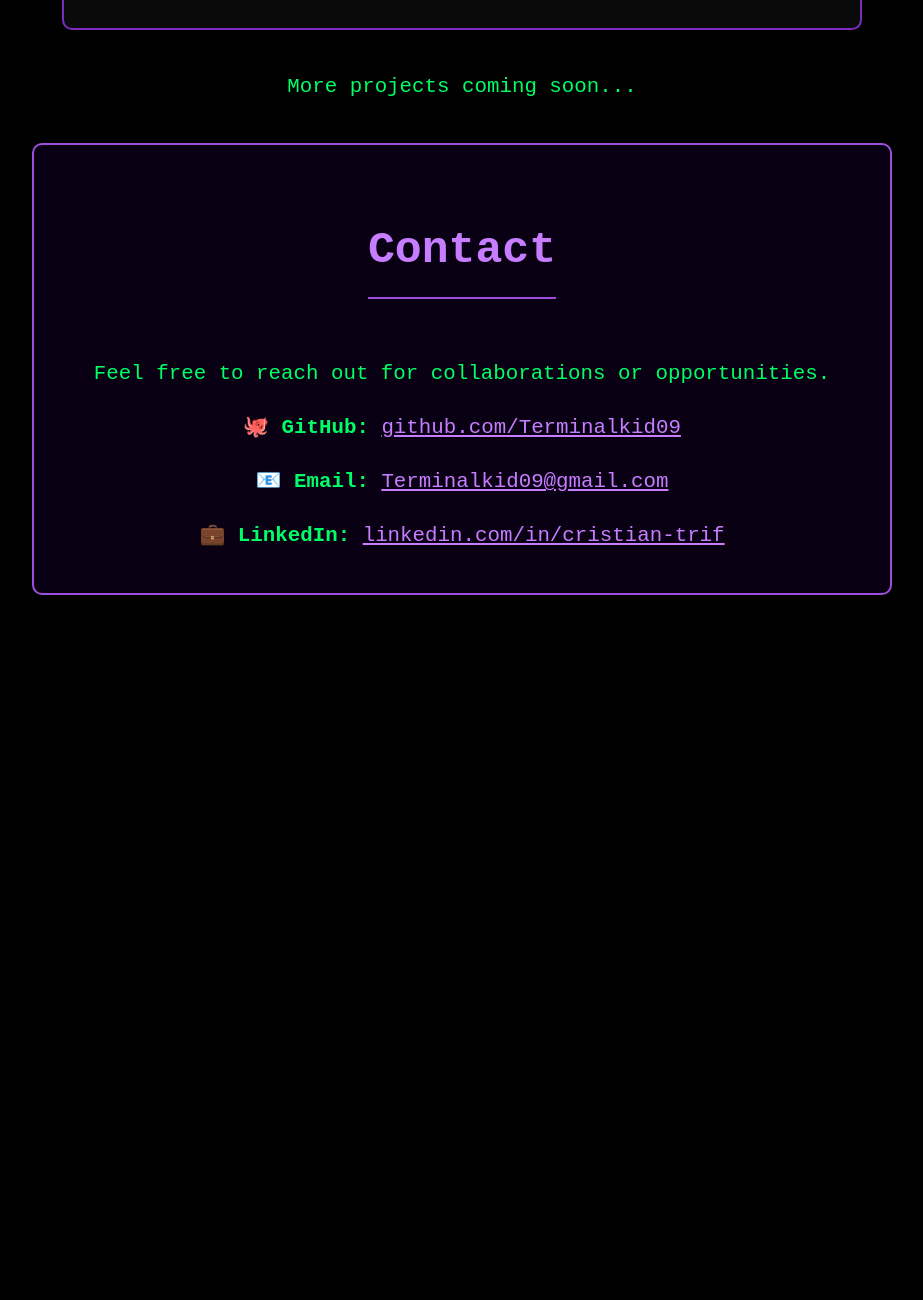
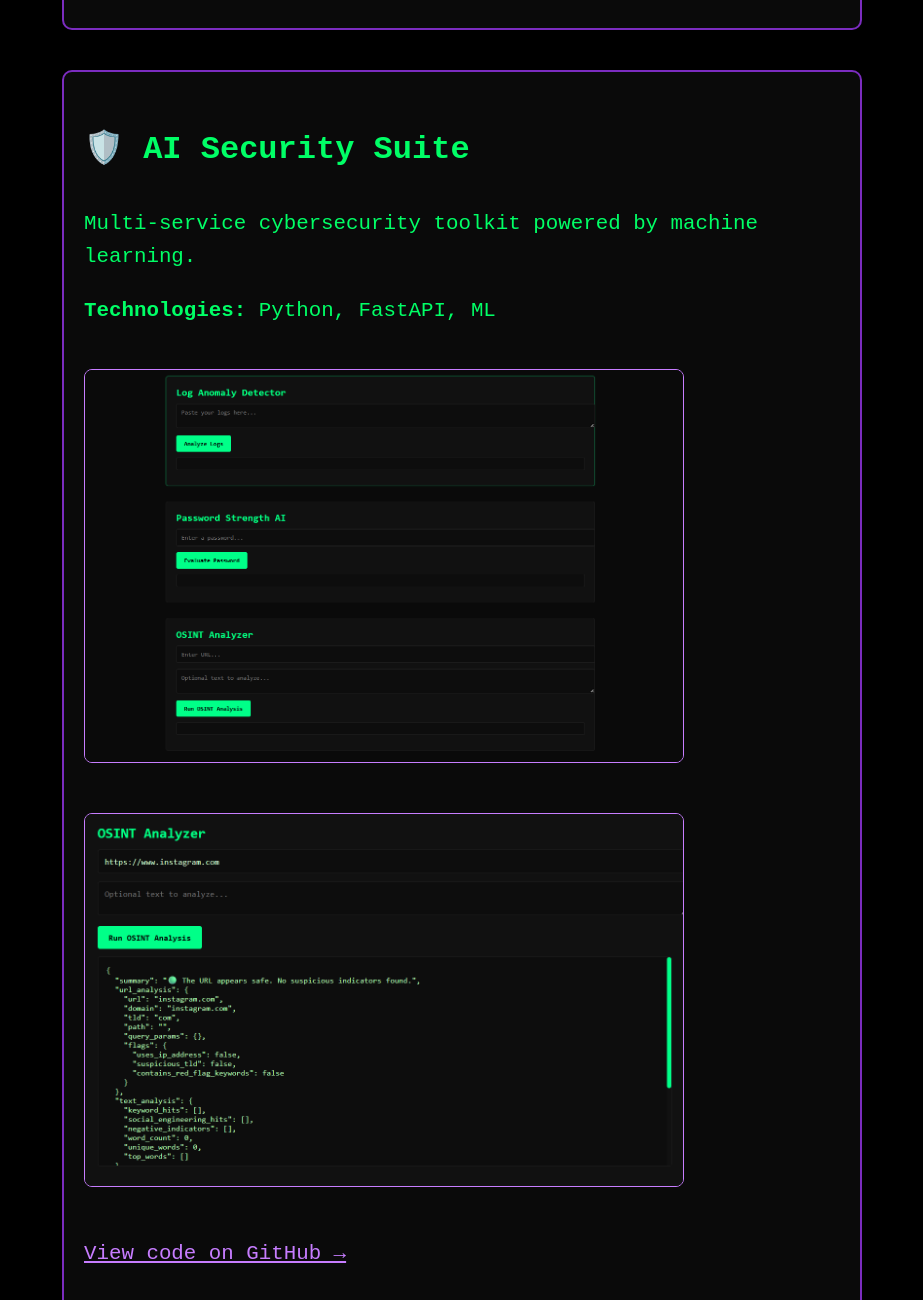
Before and after one commit to Terminalkid09/My-portfolio, a plain HTML site: page index.html in a window 1280 px wide. Shown: the part 9300-10600 px from the top of the page, without its empty margins (178-1101 px from the left). Before the commit the page ends 9995 px from the top, so only its background shows below. Drawn offline with Linux system fonts and the light colour scheme.

Commit message:
Add new project in the portfolio

```diff
--- a/index.html
+++ b/index.html
@@ -118,6 +118,16 @@
                     <p><a href="https://github.com/Terminalkid09/osint-bot-py" target="_blank">View code on GitHub →</a></p>
                 </article>
 
+                <!-- AI Security Suite -->
+                <article class="project-card">
+                    <h3>🛡️ AI Security Suite</h3>
+                    <p>Multi-service cybersecurity toolkit powered by machine learning.</p>
+                    <p><strong>Technologies:</strong> Python, FastAPI, ML</p>
+                    <img src="img/suite.png" alt="AI Security Suite dashboard screenshot" class="project-image">
+                    <img src="img/osint.png" alt="OSINT screenshot" class="project-image">
+                    <p><a href="https://github.com/Terminalkid09/ai-Security-Suite" target="_blank">View code on GitHub →</a></p>
+                </article>
+
                 <p>More projects coming soon...</p>
             </section>
 
```
Also changed, not shown: img/osint.png (added), img/suite.png (added).
